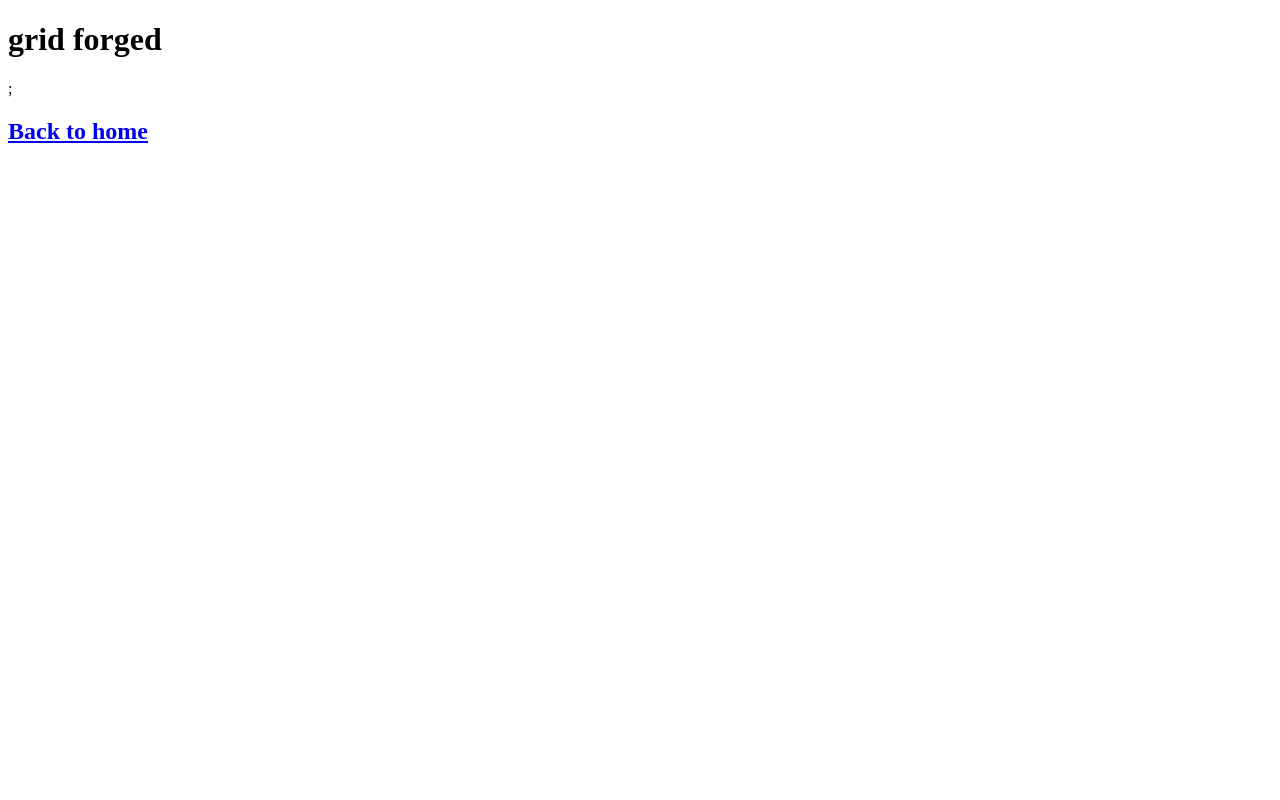
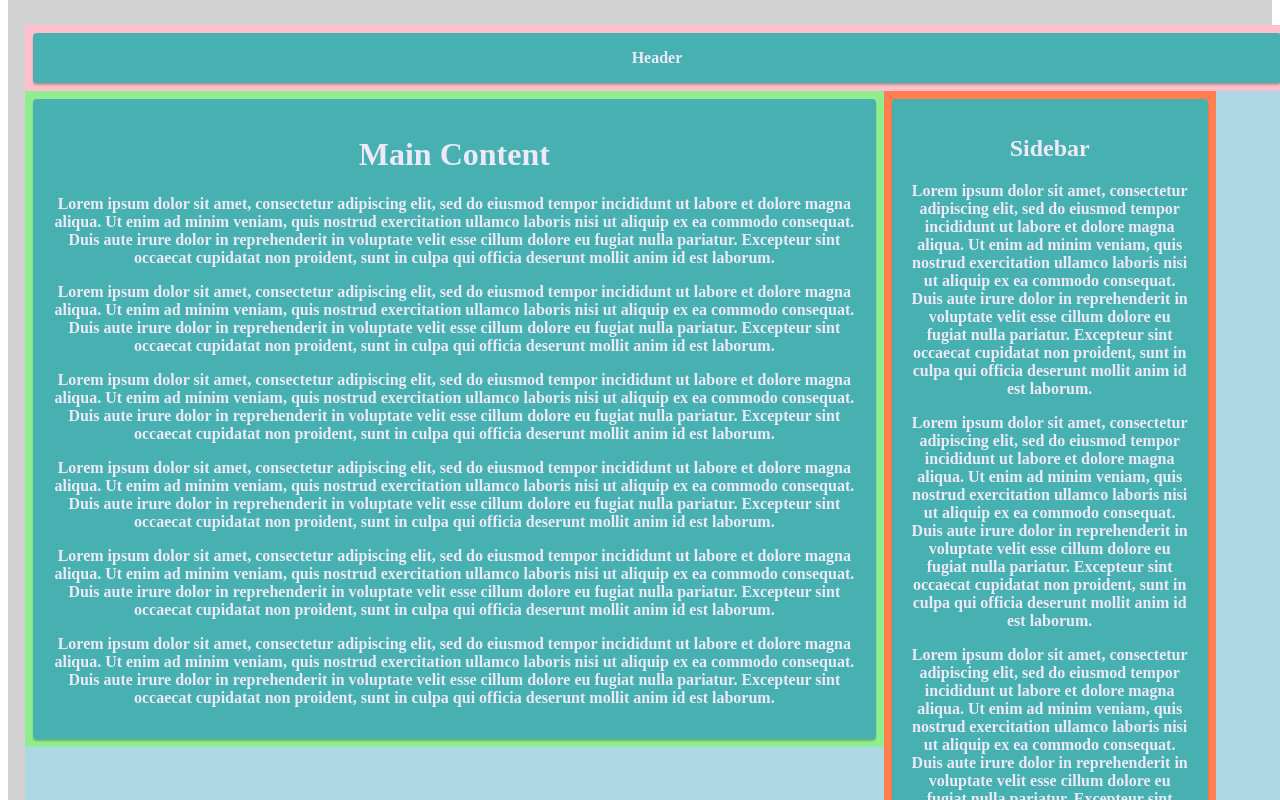
Before and after one commit to csdear/nextGarbage, a Next.js app: page /grid-forged in a window 1280 px wide. Shown: the top 800 px of the page. Built offline with nearby package versions, Linux system fonts and the light colour scheme.

Commit message:
grid experiments

```diff
--- a/pages/grid-forged.tsx
+++ b/pages/grid-forged.tsx
@@ -1,14 +1,66 @@
 import Link from 'next/link';
+import Grid from '../src/components/grid';
+import Box from '../src/components/box';
 
 const GridForged = () => {
   return (
     <>
-      <h1>grid forged</h1>;
+    <div className="container" style={{ margin: "0px", position: "relative", height: "100vh", background: "lightGrey" }}>
+      <Grid
+        container
+        spacing="sm"
+        alignItems="flex-start"
+        justifyContent="flex-start"
+        style={{ height: "100%", width: "100%", background: "lightBlue", position: "relative", left: "25px", top: "25px" }}
+      >
+        {/*header. has main text far left, a center image, and a far left  image*/}
+
+          <Grid item lg={12} style={{ background: "pink" }}>
+            <Box>Header</Box>
+          </Grid>
+
+
+
+
+        <Grid item lg={8} style={{ background: "lightGreen" }}>
+          <Box>
+            <span>
+            <h1 >Main Content</h1>
+            <p>Lorem ipsum dolor sit amet, consectetur adipiscing elit, sed do eiusmod tempor incididunt ut labore et dolore magna aliqua. Ut enim ad minim veniam, quis nostrud exercitation ullamco laboris nisi ut aliquip ex ea commodo consequat. Duis aute irure dolor in reprehenderit in voluptate velit esse cillum dolore eu fugiat nulla pariatur. Excepteur sint occaecat cupidatat non proident, sunt in culpa qui officia deserunt mollit anim id est laborum.</p>
+            <p>Lorem ipsum dolor sit amet, consectetur adipiscing elit, sed do eiusmod tempor incididunt ut labore et dolore magna aliqua. Ut enim ad minim veniam, quis nostrud exercitation ullamco laboris nisi ut aliquip ex ea commodo consequat. Duis aute irure dolor in reprehenderit in voluptate velit esse cillum dolore eu fugiat nulla pariatur. Excepteur sint occaecat cupidatat non proident, sunt in culpa qui officia deserunt mollit anim id est laborum.</p>
+            <p>Lorem ipsum dolor sit amet, consectetur adipiscing elit, sed do eiusmod tempor incididunt ut labore et dolore magna aliqua. Ut enim ad minim veniam, quis nostrud exercitation ullamco laboris nisi ut aliquip ex ea commodo consequat. Duis aute irure dolor in reprehenderit in voluptate velit esse cillum dolore eu fugiat nulla pariatur. Excepteur sint occaecat cupidatat non proident, sunt in culpa qui officia deserunt mollit anim id est laborum.</p>
+            <p>Lorem ipsum dolor sit amet, consectetur adipiscing elit, sed do eiusmod tempor incididunt ut labore et dolore magna aliqua. Ut enim ad minim veniam, quis nostrud exercitation ullamco laboris nisi ut aliquip ex ea commodo consequat. Duis aute irure dolor in reprehenderit in voluptate velit esse cillum dolore eu fugiat nulla pariatur. Excepteur sint occaecat cupidatat non proident, sunt in culpa qui officia deserunt mollit anim id est laborum.</p>
+            <p>Lorem ipsum dolor sit amet, consectetur adipiscing elit, sed do eiusmod tempor incididunt ut labore et dolore magna aliqua. Ut enim ad minim veniam, quis nostrud exercitation ullamco laboris nisi ut aliquip ex ea commodo consequat. Duis aute irure dolor in reprehenderit in voluptate velit esse cillum dolore eu fugiat nulla pariatur. Excepteur sint occaecat cupidatat non proident, sunt in culpa qui officia deserunt mollit anim id est laborum.</p>
+            <p>Lorem ipsum dolor sit amet, consectetur adipiscing elit, sed do eiusmod tempor incididunt ut labore et dolore magna aliqua. Ut enim ad minim veniam, quis nostrud exercitation ullamco laboris nisi ut aliquip ex ea commodo consequat. Duis aute irure dolor in reprehenderit in voluptate velit esse cillum dolore eu fugiat nulla pariatur. Excepteur sint occaecat cupidatat non proident, sunt in culpa qui officia deserunt mollit anim id est laborum.</p>
+            </span>
+          </Box>
+        </Grid>
+
+        <Grid item lg={3} style={{ background: "coral" }}>
+          <Box>
+          <h2>Sidebar</h2>
+            <p>Lorem ipsum dolor sit amet, consectetur adipiscing elit, sed do eiusmod tempor incididunt ut labore et dolore magna aliqua. Ut enim ad minim veniam, quis nostrud exercitation ullamco laboris nisi ut aliquip ex ea commodo consequat. Duis aute irure dolor in reprehenderit in voluptate velit esse cillum dolore eu fugiat nulla pariatur. Excepteur sint occaecat cupidatat non proident, sunt in culpa qui officia deserunt mollit anim id est laborum.</p>
+            <p>Lorem ipsum dolor sit amet, consectetur adipiscing elit, sed do eiusmod tempor incididunt ut labore et dolore magna aliqua. Ut enim ad minim veniam, quis nostrud exercitation ullamco laboris nisi ut aliquip ex ea commodo consequat. Duis aute irure dolor in reprehenderit in voluptate velit esse cillum dolore eu fugiat nulla pariatur. Excepteur sint occaecat cupidatat non proident, sunt in culpa qui officia deserunt mollit anim id est laborum.</p>
+            <p>Lorem ipsum dolor sit amet, consectetur adipiscing elit, sed do eiusmod tempor incididunt ut labore et dolore magna aliqua. Ut enim ad minim veniam, quis nostrud exercitation ullamco laboris nisi ut aliquip ex ea commodo consequat. Duis aute irure dolor in reprehenderit in voluptate velit esse cillum dolore eu fugiat nulla pariatur. Excepteur sint occaecat cupidatat non proident, sunt in culpa qui officia deserunt mollit anim id est laborum.</p>
+
+          </Box>
+        </Grid>
+
+        <Grid item lg={12} style={{ background: "coral" }}>
+          <Box>footer</Box>
+        </Grid>
+
+      </Grid>
+
+
+
+
       <h2>
         <Link href="/">
           <a>Back to home</a>
         </Link>
       </h2>
+      </div>
     </>
   );
 };
```
